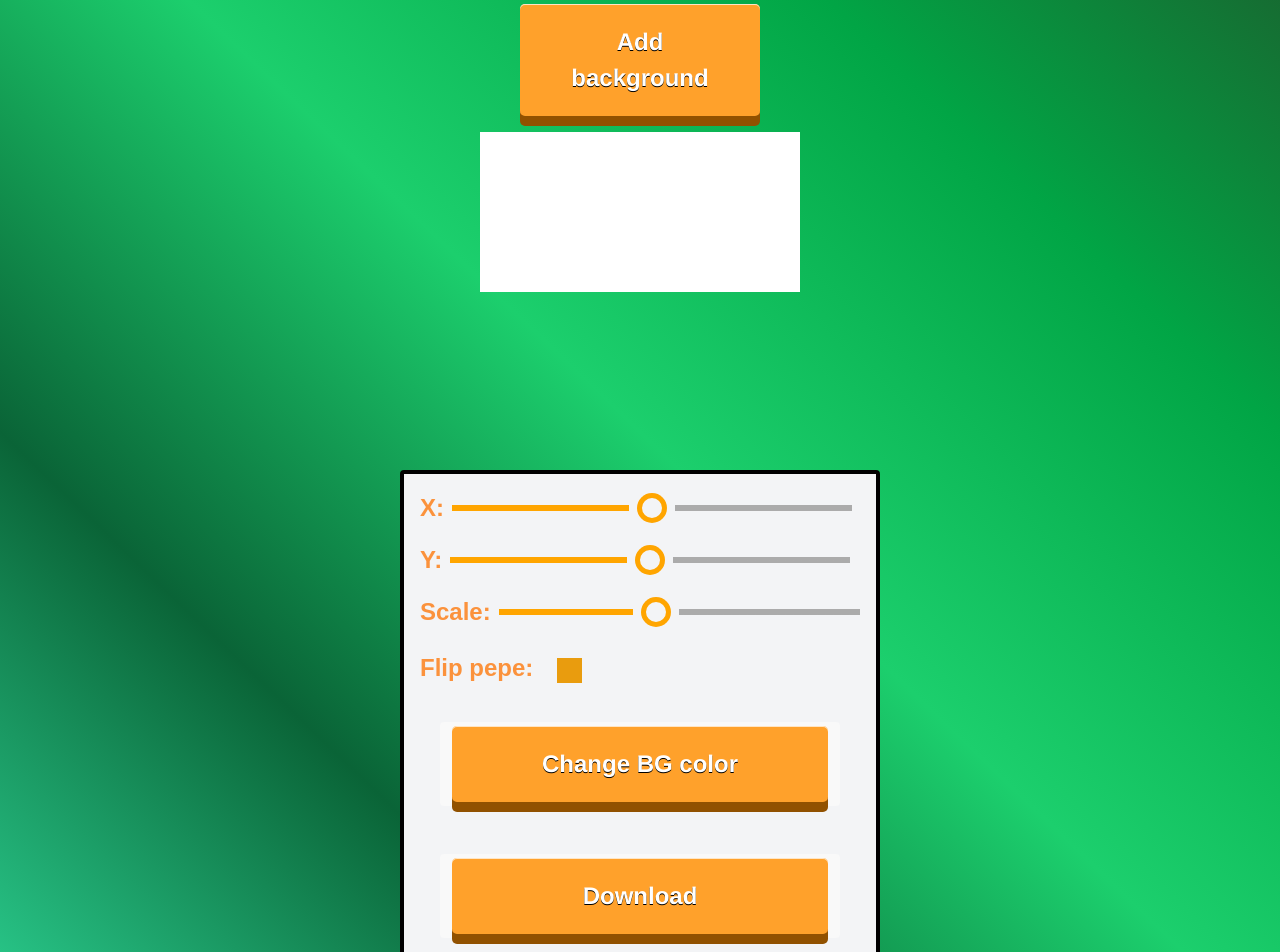
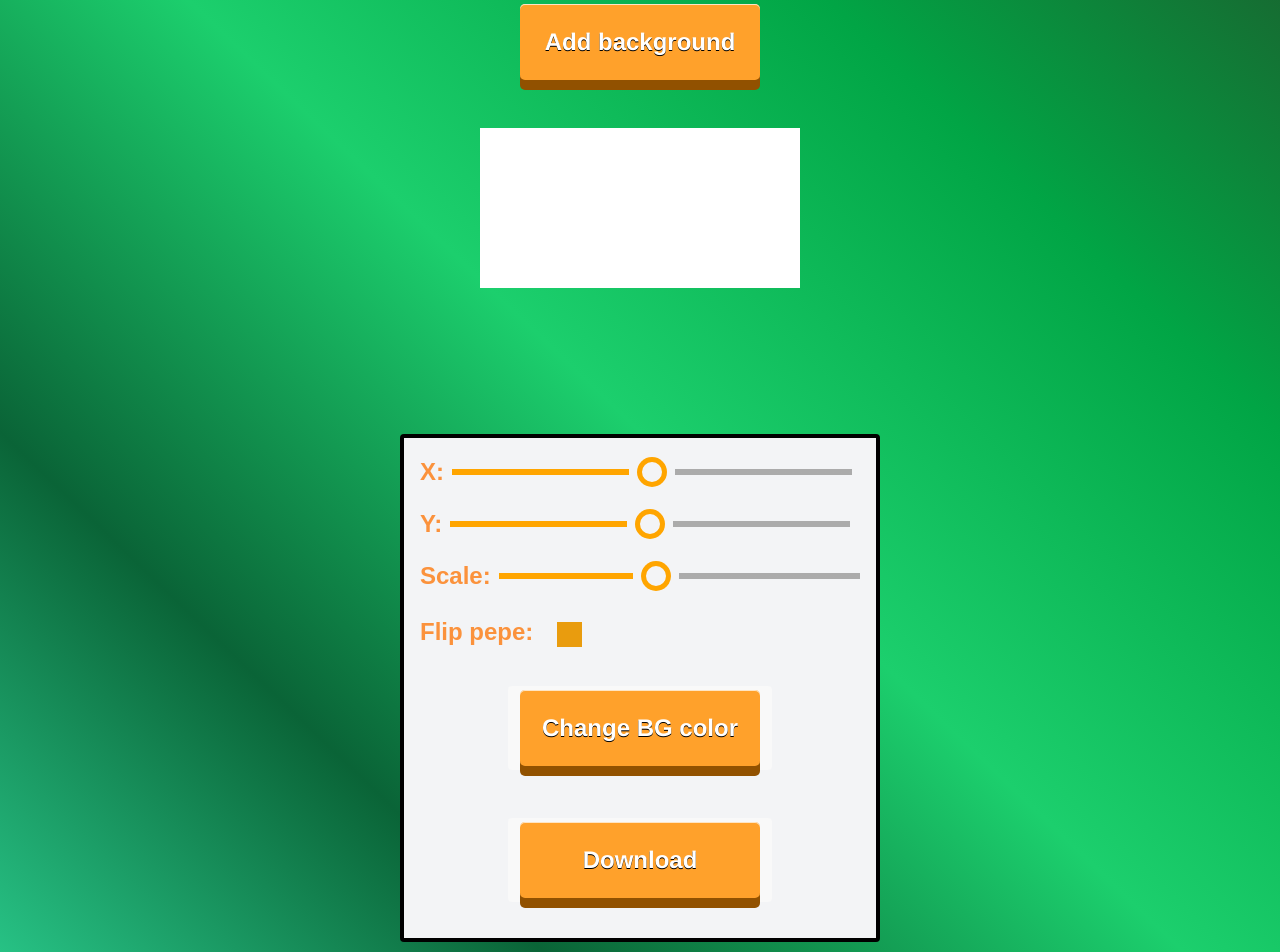
Before and after one commit to ignasave/pepe-stickerly, a React (Vite) app: page / in a window 1280 px wide. Shown: the part 180-1132 px from the top of the page. Built offline with nearby package versions, Linux system fonts and the light colour scheme; a web font is replaced by a local one; what tailwindcss-animated would draw is missing.

Commit message:
style: some details

```diff
--- a/src/App.css
+++ b/src/App.css
@@ -35,7 +35,13 @@ canvas {
     animation: logo-spin infinite 20s linear;
   }
 }
-
+.iframe-container iframe {
+  position: absolute;
+  top: 0;
+  left: 0;
+  width: 100%;
+  height: 100%;
+}
 .card {
   padding: 2em;
 }
--- a/src/App.tsx
+++ b/src/App.tsx
@@ -118,7 +118,10 @@ function App() {
         Hi anon, make your meme
       </h1>
 
-      <label className="addbg">
+      <label
+        style={{ whiteSpace: "nowrap" }}
+        className="addbg animate-jump-in animate-duration-700 animate-delay-200 animate-ease-in-out"
+      >
         Add background
         <input
           type="file"
@@ -131,7 +134,7 @@ function App() {
         <canvas
           ref={canvasRef}
           style={{ backgroundColor: canvasBackgroundColor }}
-          className="mb-4 w-[20em]"
+          className="mb-4 w-[20em] mt-8 animate-jump-in animate-duration-700 animate-delay-200 animate-ease-in-out"
         />
         <div className="absolute my-8 max-w-[30em] text-orange-400 font-bold w-[80%] md:w-[100%] top-[35em] left-[-10] transform -translate-y-1/2">
           <div className="flex flex-col gap-4 p-4 border-4  bg-gray-100 border-black   rounded">
@@ -185,12 +188,18 @@ function App() {
                 <span className="checkmark mt-3 cursor-pointer"></span>
               </label>
             </div>
-            <div className="flex md:flex-grow flex-col gap-2 ">
-              <button className="  text-white px-3 py-1 rounded">
+            <div className="flex md:flex-grow flex-col gap-2 justify-center m-auto ">
+              <button className="animate-jump-in animate-duration-700 animate-delay-200 animate-ease-in-out  text-white px-3 py-1 rounded">
                 {" "}
-                <a onClick={handleChangeCanvasColor}> Change BG color</a>
+                <a
+                  onClick={handleChangeCanvasColor}
+                  style={{ whiteSpace: "nowrap" }}
+                >
+                  {" "}
+                  Change BG color
+                </a>
               </button>
-              <button className="  text-white px-3 py-1 rounded">
+              <button className=" animate-jump-in animate-duration-700 animate-delay-200 animate-ease-in-out text-white px-3 py-1 rounded">
                 {" "}
                 <a onClick={handleDownload}> Download</a>
               </button>
--- a/src/index.css
+++ b/src/index.css
@@ -202,7 +202,9 @@ button a {
   display: block;
   position: relative;
   padding: 20px 40px;
-
+  max-width: 10em;
+  display: flex;
+  justify-content: center;
   -webkit-tap-highlight-color: rgba(0, 0, 0, 0);
   text-shadow: 0px 1px 0px #000;
   filter: dropshadow(color=#000, offx=0px, offy=1px);
```
